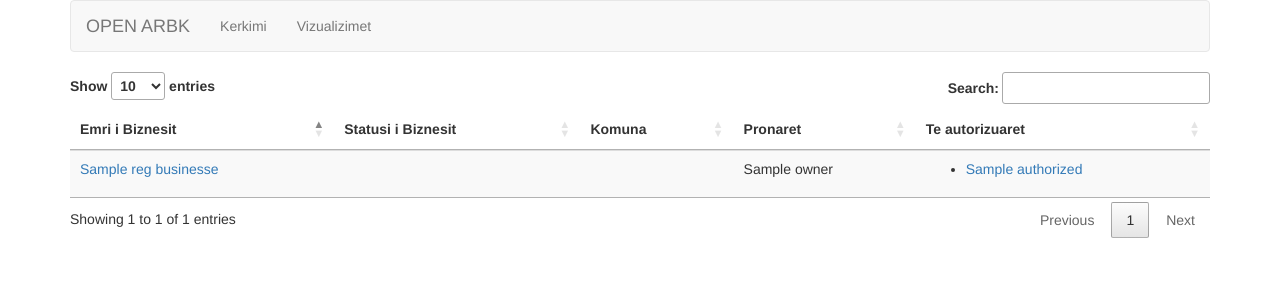
After one commit to diamanthaxhimusa/open-arbk, a Flask app: a page that uses app/templates/search.html in a window 1280 px wide. The commit adds this page. Shown: the top 300 px of the page. Run offline with Flask 2, Linux system fonts and the light colour scheme; a database or web service that is not in the repository returns one stand-in record (values such as "Sample title"); data that the repository does not hold is empty; some libraries are stand-ins or nearby versions.

Commit message:
Owners/Authorized profiles completed

```diff
--- a/app/mod_main/views.py
+++ b/app/mod_main/views.py
@@ -41,11 +41,13 @@ def index():
 			result = db.find({'$or':[{"slugifiedOwners": {"$regex": keyword}},{"slugifiedAuthorized": {"$regex": keyword}}]})
 	return render_template('index.html', result=result, municipalities=municipalities)
 
-@mod_main.route('/profile/<string:person>')
-def profile(person):
-	db = mongo.db.reg_businesses
-	person_data = db.find({'owners.name' : person})
-	return render_template('profile.html', profile_data=person_data)
+@mod_main.route('/search/<string:status>/<string:person>')
+def profile(status, person):
+	if status == 'owner':
+		person_data = mongo.db.reg_businesses.find({"slugifiedOwners": {'$in': [person.lower()]}})
+	else:
+		person_data = mongo.db.reg_businesses.find({"slugifiedAuthorized": {'$in': [person.lower()]}})
+	return render_template('search.html', profile_data=person_data, status=status ,person=person)
 
 @mod_main.route('/visualization', methods=['GET','POST'])
 def visualization():
--- a/app/templates/index.html
+++ b/app/templates/index.html
@@ -53,14 +53,14 @@
             <td>
                 <ul>
                     {% for owner in i['owners'] %}
-                        <li><a href="{{url_for('.profile', person=owner['name'])}}">{{owner['name']}}</a></li>
+                        <li><a href="{{url_for('.profile', person=owner['name'], status='owner')}}">{{owner['name']}}</a></li>
                     {% endfor %}
                 </ul>
             </td>
             <td>
                 <ul>
                     {% for authorized in i['authorized'] %}
-                        <li><a href="{{url_for('.profile', person=authorized['name'])}}">{{authorized['name']}}</a></li>
+                        <li><a href="{{url_for('.profile', person=authorized['name'], status='authorized')}}">{{authorized['name']}}</a></li>
                     {% endfor %}
                 </ul>
             </td>
--- a/app/templates/profile.html
+++ /dev/null
@@ -1,6 +0,0 @@
-{% extends 'layout.html' %}
-{% block body %}
-{% for data in profile_data %}
-    {{data['name']}}
-{% endfor %}
-{% endblock %}
--- /dev/null
+++ b/app/templates/search.html
@@ -0,0 +1,54 @@
+{% extends 'layout.html' %}
+{% block body %}
+
+<table class="table table-striped" id="searchTable">
+    <thead>
+        <th>Emri i Biznesit</th>
+        <th>Statusi i Biznesit</th>
+        <th>Komuna</th>
+        <th>Pronaret</th>
+        <th>Te autorizuaret</th>
+    </thead>
+    <tbody>
+        {% for i in profile_data %}
+        <tr>
+            <td>
+                <a href="{{i['arbkUrl']}}">{{i['name']}}</a>
+            </td>
+            <td>
+            </td>
+            <td>
+            </td>
+            <td>
+              {% if status == 'owner' %}
+                  {{person}}
+              {% else %}
+                <ul>
+                  {% for owner in i['owners'] %}
+                      <li><a>{{owner['name']}}</a></li>
+                  {% endfor %}
+                </ul>
+              {% endif %}
+            </td>
+            <td>
+              {% if status == 'authorized' %}
+                  {{person}}
+              {% else %}
+                <ul>
+                  {% for auth in i['authorized'] %}
+                      <li><a>{{auth['name']}}</a></li>
+                  {% endfor %}
+                </ul>
+              {% endif %}
+            </td>
+        </tr>
+        {% endfor %}
+    </tbody>
+</table>
+
+<script type="text/javascript">
+$(document).ready( function () {
+$('#searchTable').DataTable();
+} );
+</script>
+{% endblock %}
```
